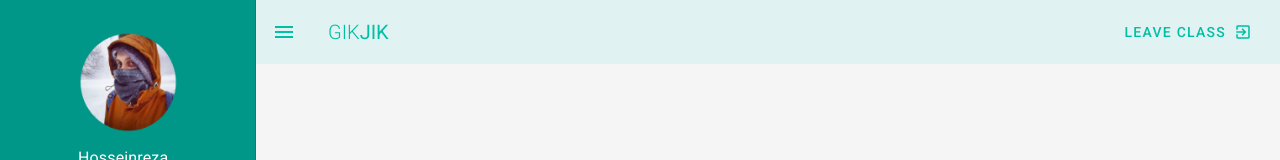
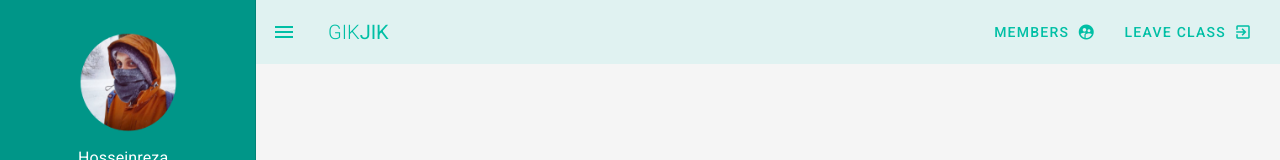
Before and after one commit to HosseinrezaAk/GiKJiK, a Vue app: page /user/class in a window 1280 px wide. Shown: the top 160 px of the page. Built offline with nearby package versions, Linux system fonts and the light colour scheme.

Commit message:
start to nested routes

```diff
--- a/src/components/ClassNavbar.vue
+++ b/src/components/ClassNavbar.vue
@@ -13,6 +13,11 @@
 
 
 
+            <v-btn @click="move" rounded text color="teal accent-4">
+                <span>Members</span>
+                <v-icon right>supervised_user_circle</v-icon>
+
+            </v-btn>
             <v-btn @click="move" rounded text color="teal accent-4">
                 <span>Leave Class</span>
                 <v-icon right>exit_to_app</v-icon>
@@ -69,7 +74,7 @@
                 drawer: true,
                 popups: [
 
-                    { icon: 'check_circle_outline', text: 'Make a Quiz',route:'/about' },
+                    { icon: 'check_circle_outline', text: 'Make a Quiz',route:'/makequiz' },
                     { icon: 'aspect_ratio', text: 'White board',route:'/user'},
                     { icon: 'announcement', text: 'News',route:''}
 
--- a/src/router/index.js
+++ b/src/router/index.js
@@ -4,6 +4,8 @@ import User from '../views/User.vue'
 import Entrance from '../views/Entrance.vue'
 import ClassMng from '../views/ClassMng.vue'
 import mainClass from '../views/mainClass.vue'
+
+import MakeQuiz from '../components/MakeQuiz.vue'
 Vue.use(VueRouter)
 
 	const routes = [
@@ -33,8 +35,16 @@ Vue.use(VueRouter)
 	{
 		path:'/user/class',
 		name:'MainClass',
-		component:mainClass
+		component:mainClass,
+		children:[
+			{
+				path:'/makequiz',
+				name:'MakeQuiz',
+				component:MakeQuiz
+			},
+		]
 	},
+
 
 	{
 		path:'*',
--- a/src/views/mainClass.vue
+++ b/src/views/mainClass.vue
@@ -1,6 +1,7 @@
 <template>
     <div class="mainClass">
         <app-classnavbar></app-classnavbar>
+        <router-view></router-view>
 
     </div>
 </template>
```
Also changed, not shown: src/components/MakeQuiz.vue (renamed from src/components/Quiz.vue).
